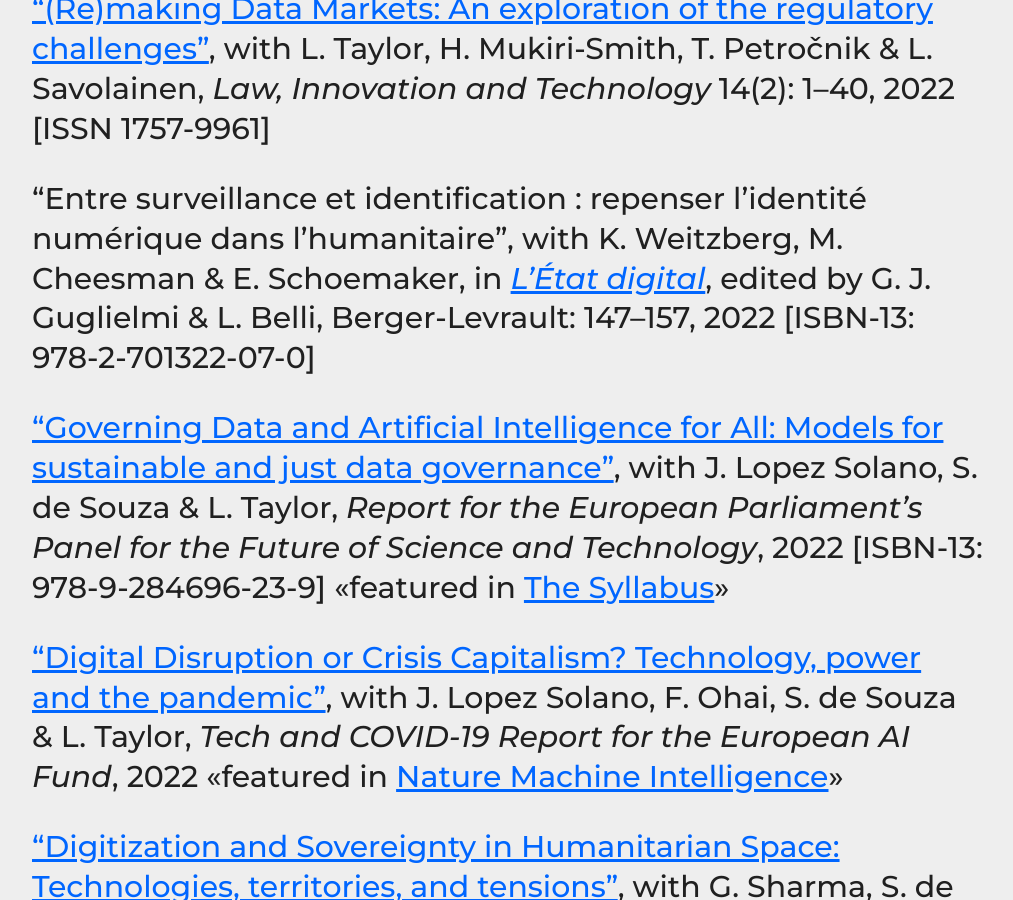
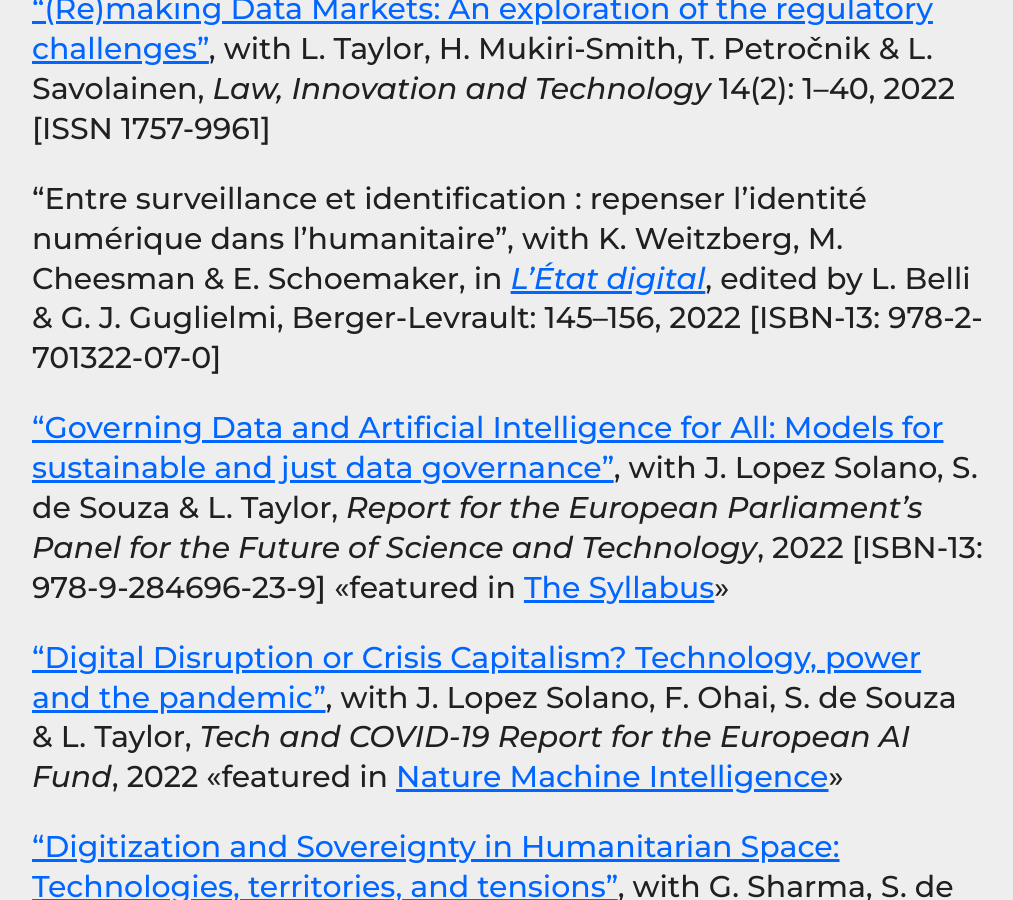
Before and after one commit to haroonalrasheed/641a, a Jekyll site: the page built from select-publications/index.md, in a window 1280 px wide and 900 px high, scrolled down 399 px. Shown: the whole window, without its empty margins (132-1145 px from the left). Built offline with Jekyll 4.4.1, drawn with Linux system fonts in a browser that asks for light colours.

Commit message:
Update index.md

```diff
--- a/select-publications/index.md
+++ b/select-publications/index.md
@@ -8,7 +8,7 @@ _[Contact me](mailto:a.k.martin@uvt.nl) for copies of articles/chapters_
 
 ["(Re)making Data Markets: An exploration of the regulatory challenges"](https://doi.org/10.1080/17579961.2022.2113671), with L. Taylor, H. Mukiri-Smith, T. Petročnik & L. Savolainen, _Law, Innovation and Technology_ 14(2): 1–40, 2022 [ISSN 1757-9961]
 
-"Entre surveillance et identification : repenser l’identité numérique dans l’humanitaire", with K. Weitzberg, M. Cheesman & E. Schoemaker, in [_L’État digital_](https://www.librairie-gallimard.com/livre/9782701322070-l-etat-digital-numerisation-de-l-administration-publique-et-administration-publique-du-numerique-gilles-j-guglielmi-luca-belli-collectif/), edited by G. J. Guglielmi & L. Belli, Berger-Levrault: 147–157, 2022 [ISBN-13: 978-2-701322-07-0]
+"Entre surveillance et identification : repenser l’identité numérique dans l’humanitaire", with K. Weitzberg, M. Cheesman & E. Schoemaker, in [_L’État digital_](https://www.librairie-gallimard.com/livre/9782701322070-l-etat-digital-numerisation-de-l-administration-publique-et-administration-publique-du-numerique-gilles-j-guglielmi-luca-belli-collectif/), edited by L. Belli & G. J. Guglielmi, Berger-Levrault: 145–156, 2022 [ISBN-13: 978-2-701322-07-0]
 
 ["Governing Data and Artificial Intelligence for All: Models for sustainable and just data governance"](https://www.europarl.europa.eu/stoa/en/document/EPRS_STU(2022)729533), with J. Lopez Solano, S. de Souza & L. Taylor, _Report for the European Parliament's Panel for the Future of Science and Technology_, 2022 [ISBN-13: 978-9-284696-23-9] <<featured in [The Syllabus](https://cabinet.the-syllabus.com/syllabus/Ql-TieDcIL)>>
 
```
